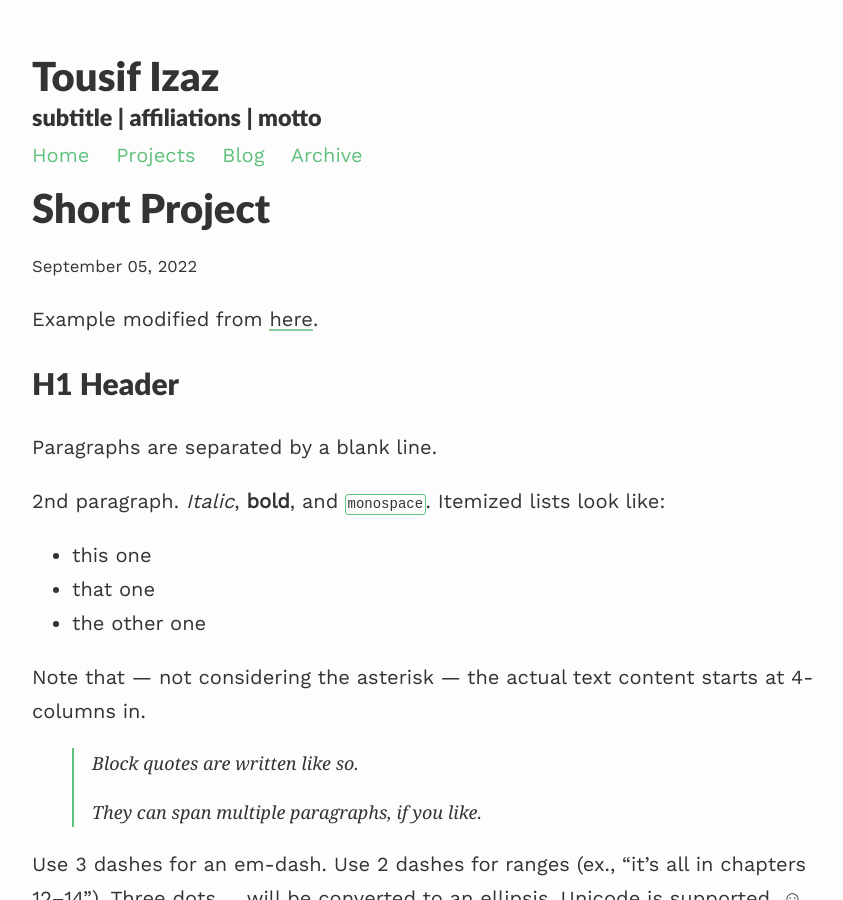
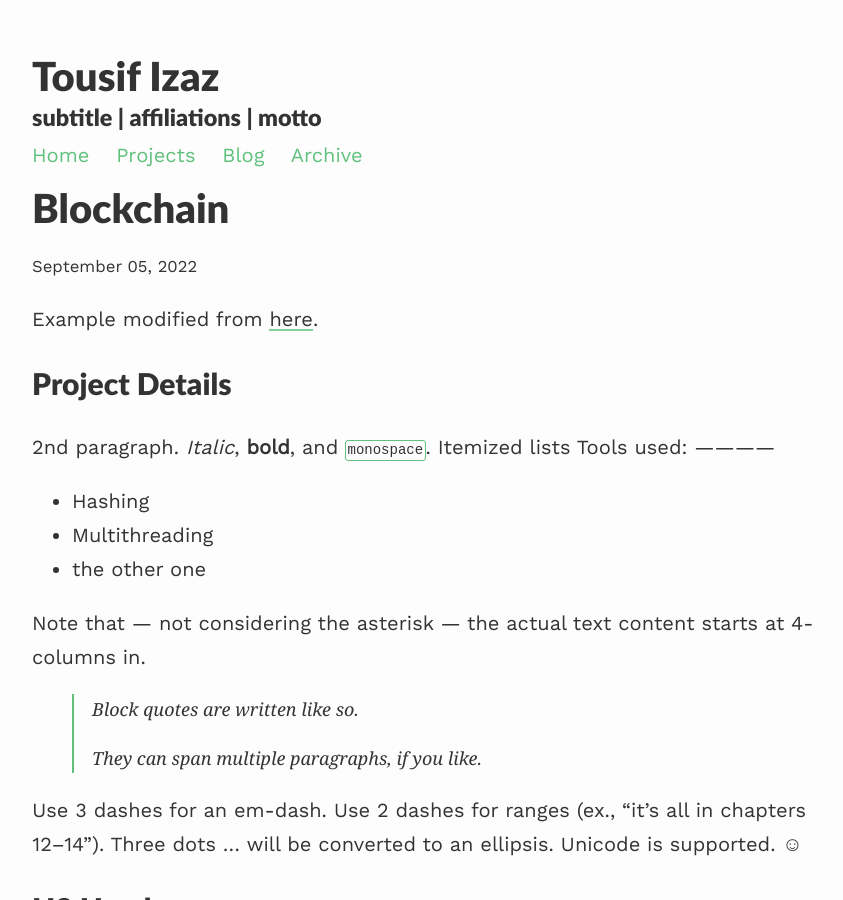
Before and after one commit to tousif-izaz/Portfolio, a Jekyll site: the page built from _projects/1_project.md, in a window 1280 px wide and 900 px high. Shown: the whole window, without its empty margins (208-1051 px from the left). Built offline with Jekyll 4.4.1, drawn with Linux system fonts in a browser that asks for light colours; nearby versions of some CDN libraries; formulas are drawn with MathJax 3; some of the changed text lies outside the part shown.

Commit message:
removed unnecessary socials, added various

```diff
--- a/_config.yml
+++ b/_config.yml
@@ -3,9 +3,9 @@
 title: Tousif Izaz
 description: subtitle | affiliations | motto
 
-baseurl: "/Portfolio/" #name of GitHub repository
+baseurl: "/Portfolio" #name of GitHub repository
 url: "https://tousif-izaz.github.io" #custom url to be used instead of GitHub repository
-email: "tousif_izaz@live.com"#
+email: "tousif_izaz@live.com"
 
 
 highlighter: rouge
@@ -17,12 +17,11 @@ permalink: /blog/:year/:title/
 paginate_path: /blog/page:num/
 
 # Social media links in footer
-facebook: "facebookcom/Mr.TI7"
+facebook: "Mr.TI7"
 twitter: "#"
-linkedin: "#"
+linkedin: "tousif-izaz-68548b1a7"
 github: "tousif-izaz"
-researchgate: "#"
-orcid: "#"
+
 
 highlighter: rouge
 markdown: kramdown
--- a/_includes/social-footer.html
+++ b/_includes/social-footer.html
@@ -26,23 +26,6 @@ target="_blank">
 </a>
 {%- endif -%}
 
-{%- if site.researchgate -%}
-<a title="{{ _locale_string_follow | replace: '[NAME]', 'ResearchGate' }}"
-class="social-button researchgate"
-href="https://www.researchgate.net/profile/{{ site.researchgate }}" itemprop="sameAs"
-target="_blank">
-<i class="fab fa-researchgate"></i>
-</a>
-{%- endif -%}
-
-{%- if site.orcid -%}
-<a title="{{ _locale_string_follow | replace: '[NAME]', 'Orcid' }}"
-class="social-button orcid"
-href="https://orcid.org/{{ site.orcid }}" itemprop="sameAs"
-target="_blank">
-<i class="fab fa-orcid"></i>
-</a>
-{%- endif -%}
 
 {%- if site.twitter -%}
 <a title="{{ _locale_string_follow | replace: '[NAME]', 'Twitter' }}"
--- a/_layouts/default.html
+++ b/_layouts/default.html
@@ -34,9 +34,7 @@
 
         <footer>
           <p class="copy">
-            <small> &copy; {{site.title}} {{ site.time | date: '%Y' }}
-                    | Powered by Jekyll and
-                    <a target="_blank" href="https://github.com/jitinnair1/gradfolio/">Gradfolio</a>.
+            <small> &copy; {{site.title}} {{ site.time | date: '%Y' }}.
                     Last updated on {{ site.time | date_to_long_string }}
             </small>
           </p>
--- a/_projects/1_project.md
+++ b/_projects/1_project.md
@@ -1,20 +1,20 @@
 ---
 layout: post
-title: Short Project
-description: description of the short project which is long enough
+title: Blockchain
+description: Blockchain project made with java that emulates a real blockchain
 ---
 Example modified from [here](http://www.unexpected-vortices.com/sw/rippledoc/quick-markdown-example.html){:target="_blank"}.
 
-H1 Header
+Project Details
 ============
 
-Paragraphs are separated by a blank line.
 
 2nd paragraph. *Italic*, **bold**, and `monospace`. Itemized lists
-look like:
+Tools used:
+------------
 
-  * this one
-  * that one
+  * Hashing
+  * Multithreading
   * the other one
 
 Note that --- not considering the asterisk --- the actual text
```
Also changed, not shown: about.md (deleted, +0 -18 lines).
